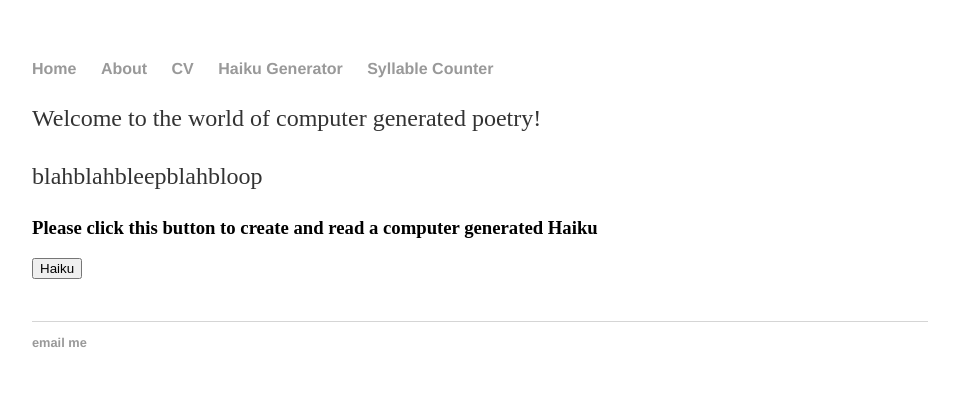
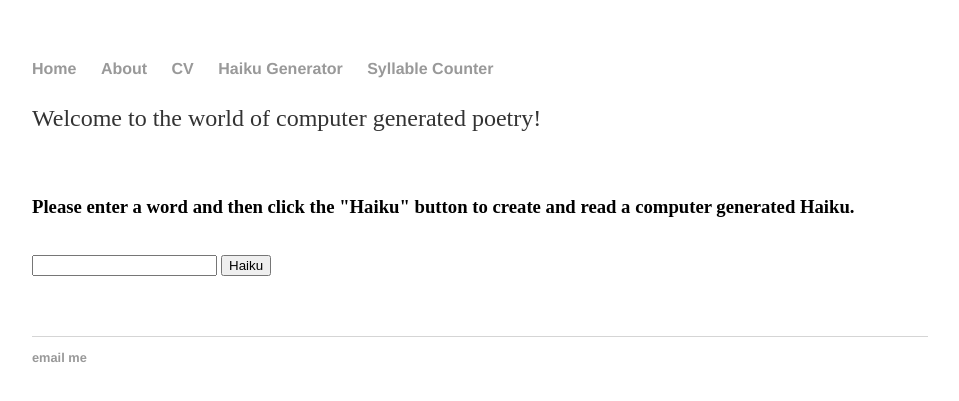
Before and after one commit to SeanEFletcher/SeanEFletcher.github.io, a Jekyll site: the page built from haiku/index.html, in a window 1280 px wide. Shown: the top 401 px of the page, without its empty margins (160-1119 px from the left). Built offline with Jekyll 4.4.1, drawn with Linux system fonts in a browser that asks for light colours.

Commit message:
Update index.html

```diff
--- a/haiku/index.html
+++ b/haiku/index.html
@@ -3,20 +3,28 @@ layout: default
 title: Haiku Generator
 ---
 <p>Welcome to the world of computer generated poetry!</p>
-<p>blahblahbleepblahbloop</p>
-<h3 id="prompt">Please click this button to create and read a computer generated Haiku</h3>
+<br>
+<h3 id="prompt">Please enter a word and then click the "Haiku" button to create and read a computer generated Haiku.</h3>
+<br>
 
-      <button id="haikuButton">Haiku</button>
+      <form id="form" autocomplete="off">
+            <input type="text" id="input01" value="">
+            <button id="haikuButton">Haiku</button>
+      </form><br>
+
 
       <div id="poemField">
             <p> </p>
-      </div><br>
+      </div>
+      <br>
 
 <script>
 /* building the GET request */
 const getThePoem = () => {
       const url = 'https://h5d484s0ib.execute-api.us-east-2.amazonaws.com/stage01/Haiku_Generator';
-      const endpoint = url;
+      const inputString01 = document.getElementById('input01').value;
+      const queryParam = 'theInputString=';
+      const endpoint = url + '?' + queryParam + inputString01;
       const xhr = new XMLHttpRequest();
       xhr.responseType = 'json';
       xhr.onreadystatechange = () => {
```
